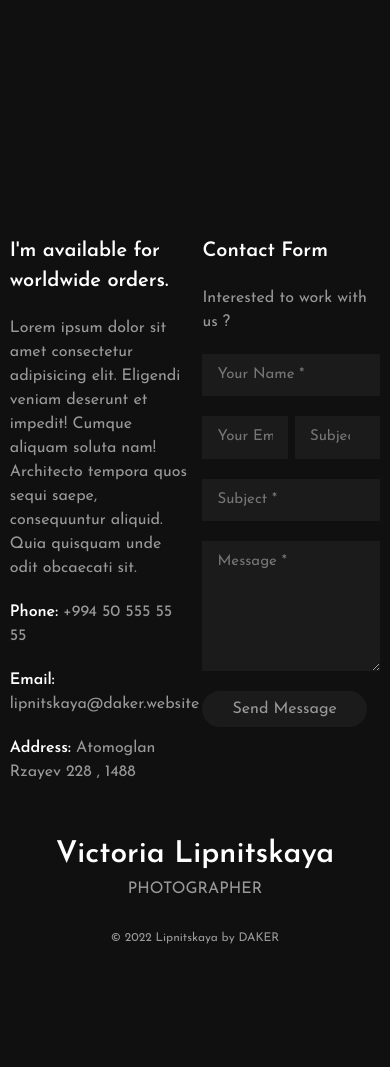
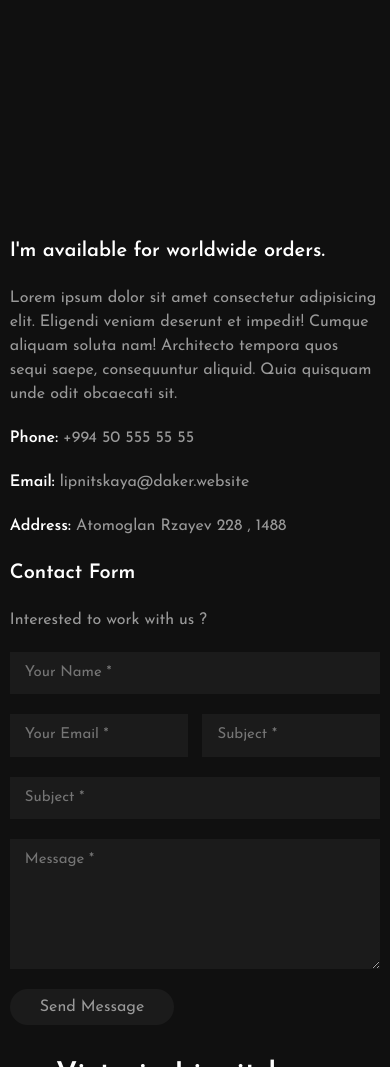
Before and after one commit to dakerdenis/photography, a PHP site: page /contact.html in a window 390 px wide. Shown: the part 1006-2073 px from the top of the page. Run offline with PHP 8.4, Linux system fonts and the light colour scheme; a stand-in replaces the project's code that opens the database connection.

Commit message:
added 768

```diff
--- a/services.html
+++ b/services.html
@@ -239,8 +239,6 @@
                     </div>
                   </a>
                 </div>
-              </div>
-              <div class="services__page__wrapper">
                 <div class="services__photo_link_element">
                     <img src="./styles/img/services/7.jpg" alt="" />
                     <a
@@ -291,8 +289,6 @@
                       </div>
                     </a>
                   </div>
-              </div>
-              <div class="services__page__wrapper">
                   <div class="services__photo_link_element">
                     <img src="./styles/img/services/02.jpg" alt="" />
                     <a
--- a/styles/contact.css
+++ b/styles/contact.css
@@ -166,3 +166,11 @@
     background-color: #000;
     color: #fff;
 }
+@media only screen and (max-width: 620px) {
+    .contact__form_info{
+        flex-direction: column;
+    }
+    .contact__form_info_block{
+        width: 100%;
+    }
+}
```
Also changed, not shown: styles/blog.css (+7 -0 lines), styles/services.css (+11 -1 lines). Lines whose indentation alone changed are shown as unchanged.
